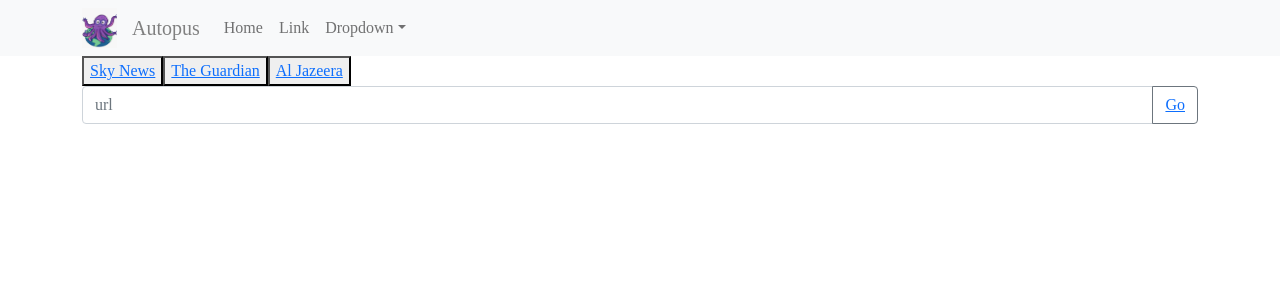
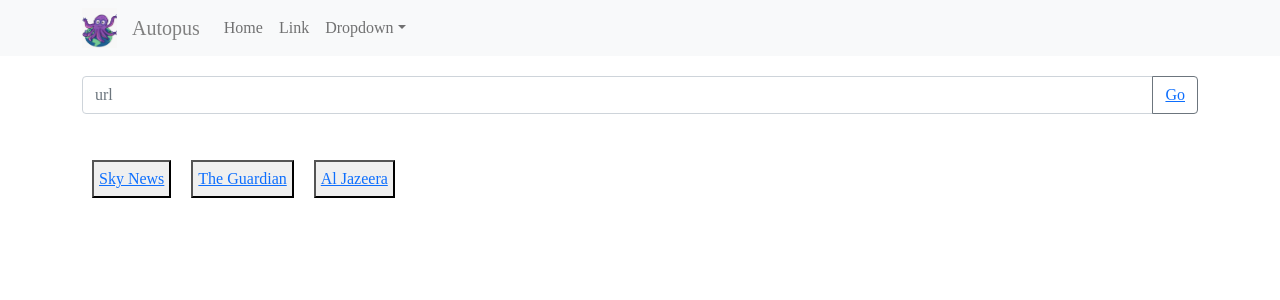
Before and after one commit to RahavAyalon/Hackathon, a React (Create React App) app: page / in a window 1280 px wide. Shown: the top 300 px of the page. Built offline with nearby package versions, Linux system fonts and the light colour scheme.

Commit message:
Small changes in css

```diff
--- a/src/App.css
+++ b/src/App.css
@@ -1,6 +1,22 @@
 *{
   font-family: Ubuntu;
 }
+.website{
+  /*display: flex;*/
+}
+
+
+.btn1{
+  padding: 5px;
+  margin: 10px;
+}
+.mb-3{
+  padding: 20px;
+}
+#button-addon2{
+  text-decoration: none;
+}
+
 #autopus{
   color: grey;
   margin-left: 15px;
--- a/src/Main.js
+++ b/src/Main.js
@@ -6,11 +6,11 @@ import { Container, Row } from 'react-bootstrap';
 
 export default function Main() {
   return (
-    <div className="website">
+    <div class="parent">
       <Container>
         <Row className="d-flex">
-          <Button />
-          <InputButton />
+                <InputButton class={"div2"} />
+                <Button class={"div1"}/>
         </Row>
       </Container>
     </div>
```
